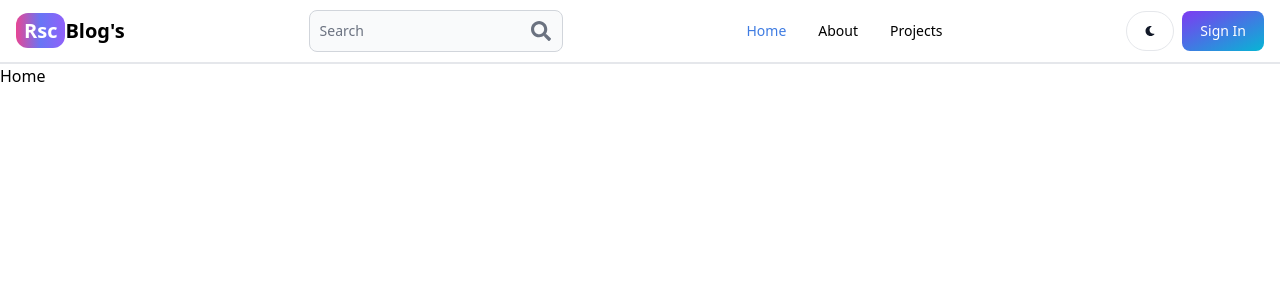
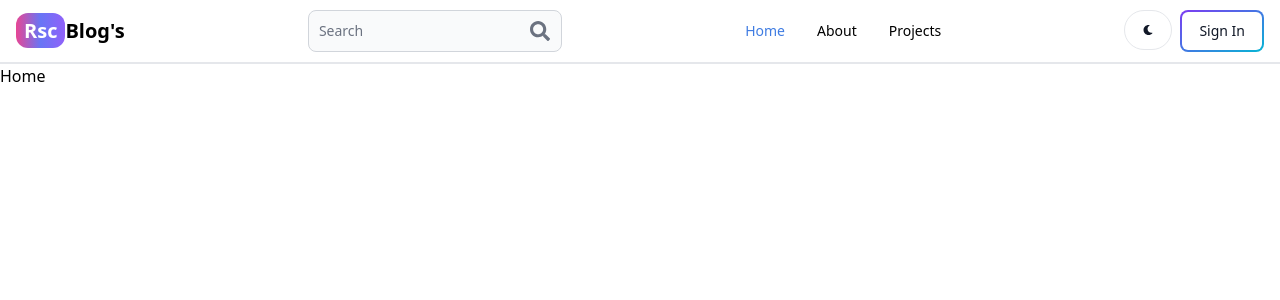
Before and after one commit to RohitChouhan79/Mern-Blog-App, a React (Vite) app in the folder client/: page / in a window 1280 px wide. Shown: the top 300 px of the page. Built offline with nearby package versions, Linux system fonts and the light colour scheme.

Commit message:
create and run server

```diff
--- a/client/src/components/Header.jsx
+++ b/client/src/components/Header.jsx
@@ -21,7 +21,7 @@
           <FaMoon/>
         </Button>
         <Link to="/sign-in">
-        <Button   gradientDuoTone="purpleToBlue" >Sign In</Button>
+        <Button   gradientDuoTone="purpleToBlue" outline >Sign In</Button>
         </Link>
         <Navbar.Toggle/>
       </div>
```
Also changed, not shown: 2 other files (tests, documents, lock files or other folders).
